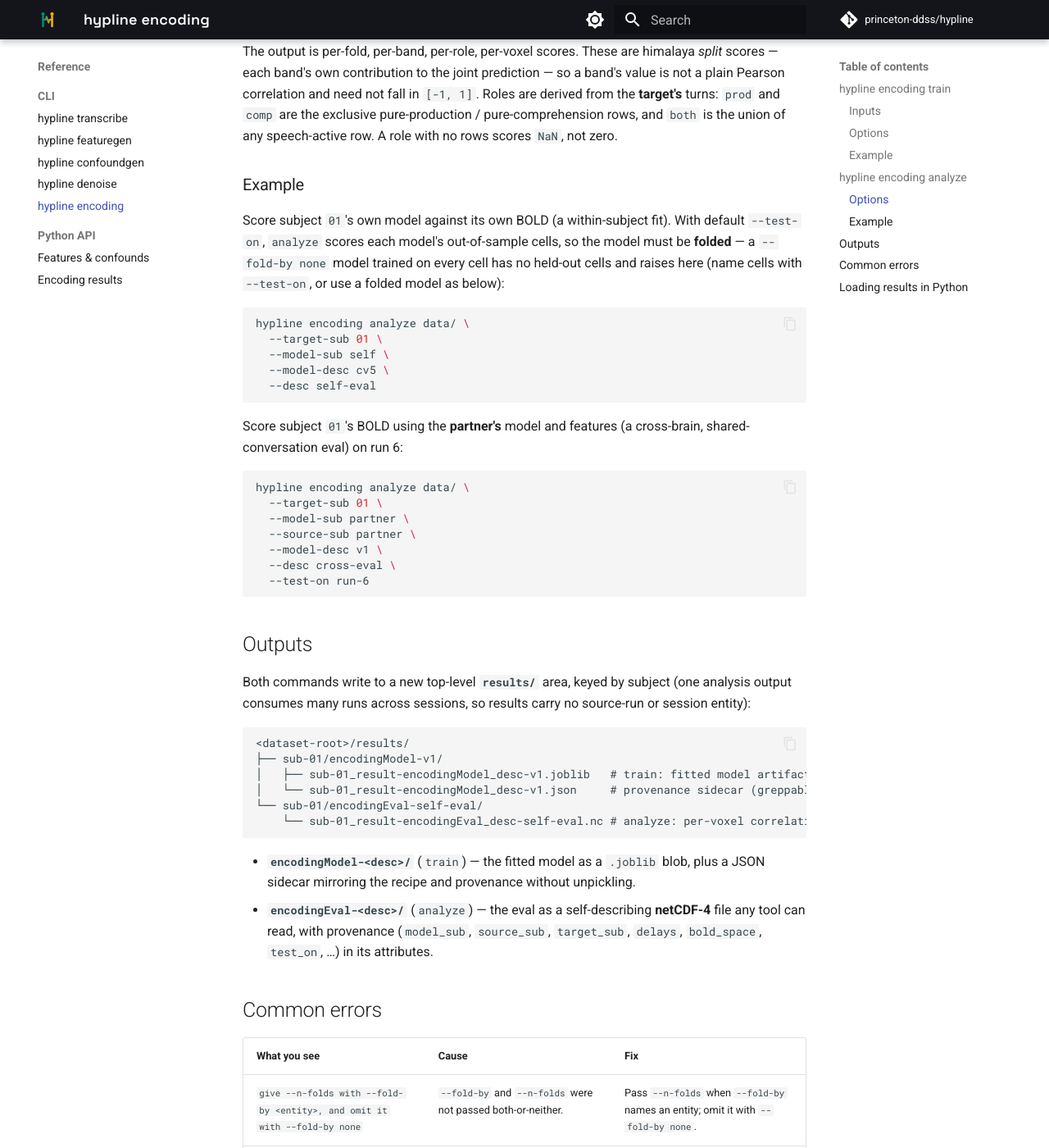
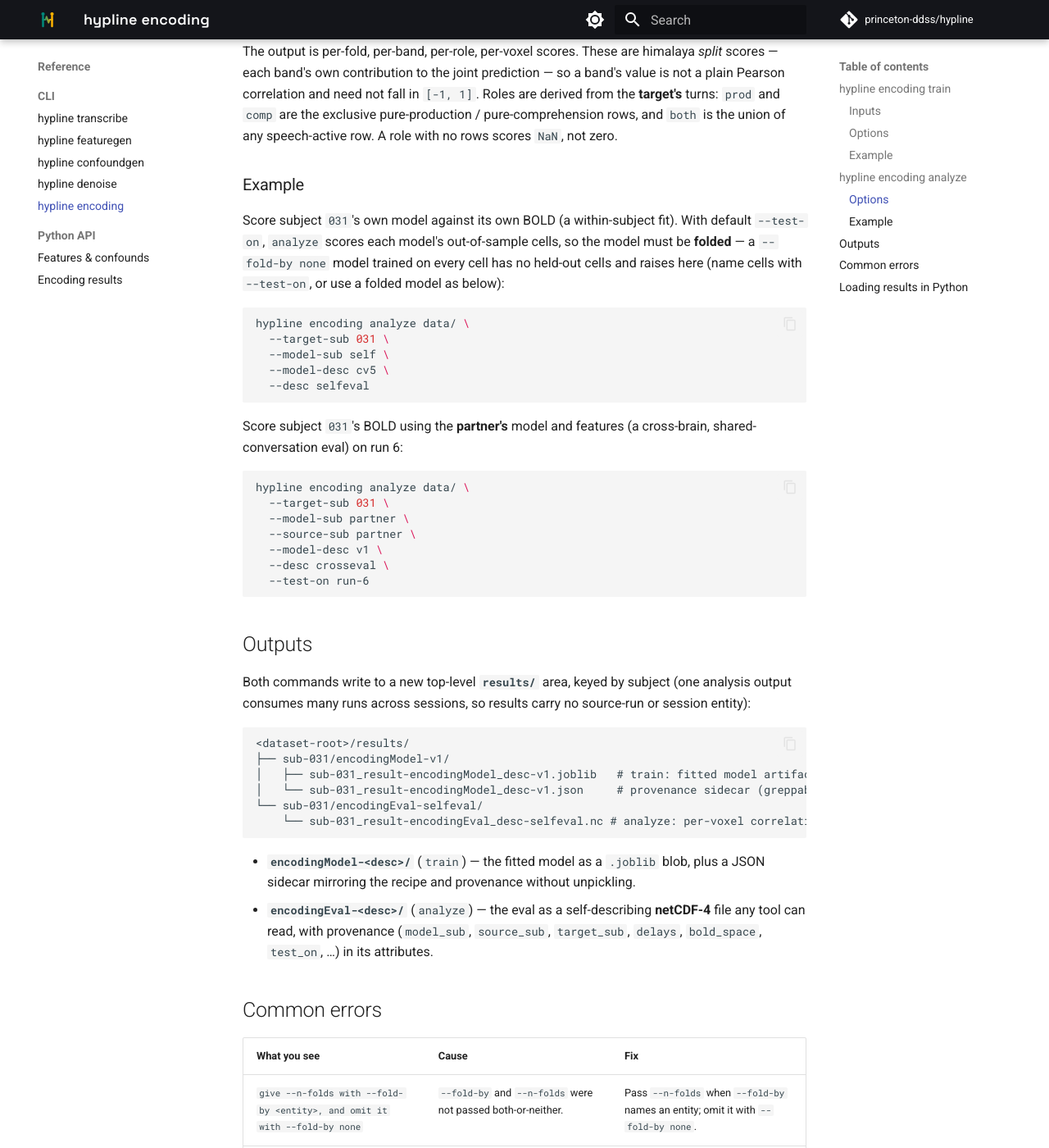
Before and after one commit to princeton-ddss/hypline, an MkDocs documentation site: the page built from docs/mkdocs/reference/encoding.md, in a window 1280 px wide and 1400 px high, scrolled down 4179 px. Shown: the whole window at 82% size. Built offline with MkDocs 1.6.1 and Material for MkDocs 9.7.7, drawn with Linux system fonts in a browser that asks for light colours; comment, search, counter and statistics services are not loaded; the version menu is left out; some of the changed text lies outside the part shown.

Commit message:
Fix docs to match filter and BIDS desc semantics
- Split the two filter failure modes: id discovery ignores
  --data-filters ("No dyads/subjects found"); a --data-filters miss is
  a per-id failure that exits 1
- Drop hyphens from --desc examples (self-eval → selfeval); BIDS entity
  values carry no "-", so the old examples would raise
- Normalize example ids and add the required ses entity to save_feature

````diff
--- a/docs/mkdocs/reference/encoding.md
+++ b/docs/mkdocs/reference/encoding.md
@@ -77,7 +77,7 @@
 | `--alphas`       | Comma-separated ridge alphas to search                                                           | `1`–`1e12` log grid (13 points) |
 | `--device`       | Compute device for the fit: `cpu` or `cuda`                                                      | `cpu`                |
 | `--no-split`     | Fit one model over all screens instead of separate production/comprehension models              | off                  |
-| `--sub-ids`      | Comma-separated subject IDs to train (e.g. `01,02`); omit for all                               | all                  |
+| `--sub-ids`      | Comma-separated subject IDs to train (e.g. `031,032`); omit for all                               | all                  |
 | `--data-filters` | Comma-separated BIDS entity filters bounding the training corpus — see [Segments and metadata](../concepts/segments.md) | none |
 | `--force`        | Overwrite existing outputs (default skips them)                                                  | off                  |
 
@@ -157,7 +157,7 @@
 
 ### Example
 
-Score subject `01`'s own model against its own BOLD (a within-subject fit). With
+Score subject `031`'s own model against its own BOLD (a within-subject fit). With
 default `--test-on`, `analyze` scores each model's out-of-sample cells, so the
 model must be **folded** — a `--fold-by none` model trained on every cell has no
 held-out cells and raises here (name cells with `--test-on`, or use a folded
@@ -165,22 +165,22 @@
 
 ```bash
 hypline encoding analyze data/ \
-  --target-sub 01 \
+  --target-sub 031 \
   --model-sub self \
   --model-desc cv5 \
-  --desc self-eval
+  --desc selfeval
 ```
 
-Score subject `01`'s BOLD using the **partner's** model and features (a
+Score subject `031`'s BOLD using the **partner's** model and features (a
 cross-brain, shared-conversation eval) on run 6:
 
 ```bash
 hypline encoding analyze data/ \
-  --target-sub 01 \
+  --target-sub 031 \
   --model-sub partner \
   --source-sub partner \
   --model-desc v1 \
-  --desc cross-eval \
+  --desc crosseval \
   --test-on run-6
 ```
 
@@ -192,11 +192,11 @@
 
 ```
 <dataset-root>/results/
-├── sub-01/encodingModel-v1/
-│   ├── sub-01_result-encodingModel_desc-v1.joblib   # train: fitted model artifact
-│   └── sub-01_result-encodingModel_desc-v1.json     # provenance sidecar (greppable)
-└── sub-01/encodingEval-self-eval/
-    └── sub-01_result-encodingEval_desc-self-eval.nc # analyze: per-voxel correlations (netCDF-4)
+├── sub-031/encodingModel-v1/
+│   ├── sub-031_result-encodingModel_desc-v1.joblib   # train: fitted model artifact
+│   └── sub-031_result-encodingModel_desc-v1.json     # provenance sidecar (greppable)
+└── sub-031/encodingEval-selfeval/
+    └── sub-031_result-encodingEval_desc-selfeval.nc # analyze: per-voxel correlations (netCDF-4)
 ```
 
 - **`encodingModel-<desc>/`** (`train`) — the fitted model as a `.joblib` blob,
````
Also changed, not shown: other parts of docs/mkdocs/reference/encoding.md (+1 -1 lines), docs/mkdocs/how-to/filter.md (+11 -8 lines), docs/mkdocs/index.md (+5 -3 lines), docs/mkdocs/reference/encoding-results.md (+2 -2 lines), docs/mkdocs/reference/python-api.md (+2 -1 lines), docs/mkdocs/tutorials/walkthrough.md (+9 -9 lines).
